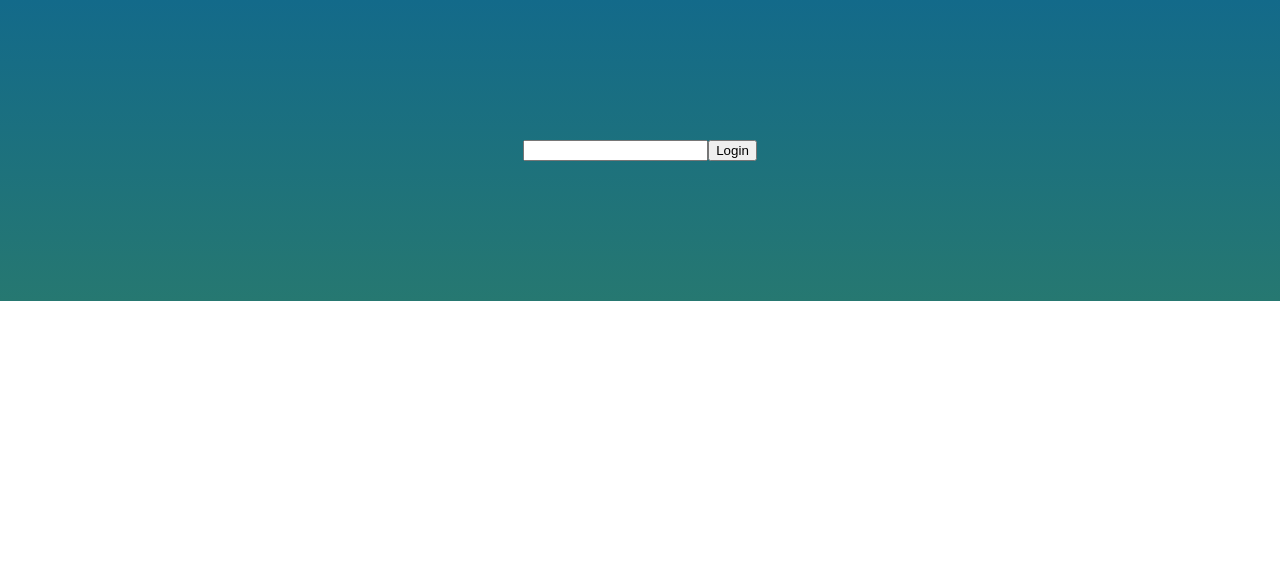
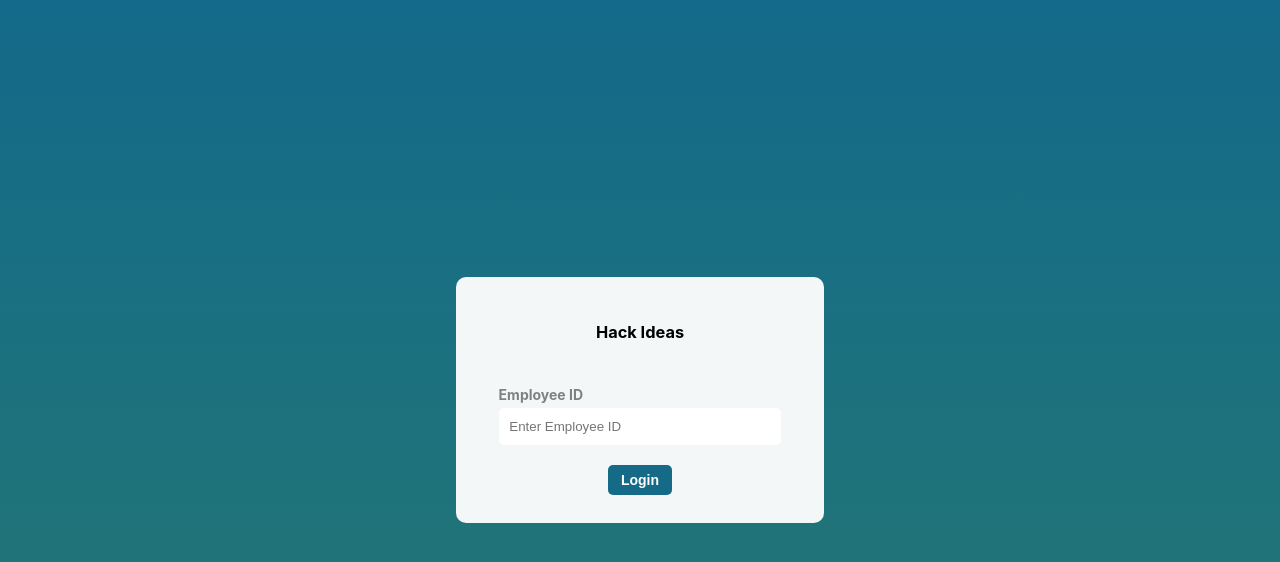
Before and after one commit to sarang5/hack-ideas, a React (Create React App) app: page /login in a window 1280 px wide. Shown: the top 562 px of the page. Built offline with nearby package versions, Linux system fonts and the light colour scheme.

Commit message:
login styling changes

```diff
--- a/data/db.json
+++ b/data/db.json
@@ -4,7 +4,7 @@
       "author": "Saran Govind",
       "title": "Social Media and Planning",
       "body": "This is a research challenge. To what extend can we use social media or other social or public data to improve planning of consumer deliveries (as a result of exponential growth of online orders and deliveries) ? Which data sources seems the most suitable for this?",
-      "votes": 2,
+      "votes": 3,
       "createdOn": 1629346530775,
       "tags": [
         "R&D",
--- a/src/CreateModal/CreateModal.js
+++ b/src/CreateModal/CreateModal.js
@@ -16,15 +16,15 @@ const CreateModal = ({ open, onClose, onCreate }) => {
                     <form autoComplete="false" ref={formRef} id="create-form">
                         <div className="section">
                             <label>Title</label>
-                            <textarea name="title"></textarea>
+                            <textarea name="title" required></textarea>
                         </div>
                         <div className="section">
                             <label>Description</label>
-                            <textarea rows="5" name="description"></textarea>
+                            <textarea rows="5" name="description" required></textarea>
                         </div>
                         <div className="section">
                             <label>Tags</label>
-                            <textarea rows="1" name="tags" placeholder="Add comma separated tags..."></textarea>
+                            <textarea rows="1" name="tags" placeholder="Add comma separated tags..." required></textarea>
                         </div>
                     </form>
                     <div className="footer">
--- a/src/Header/Header.js
+++ b/src/Header/Header.js
@@ -2,7 +2,8 @@ import { useState } from 'react';
 import CreateModal from '../CreateModal/CreateModal';
 import './Header.css';
 
-const Header = ({ user, handleCreate, handleLogout }) => {
+const Header = ({ handleCreate, handleLogout }) => {
+    console.log('--gg')
     const docBody = document.body;
     const [openModal, setOpenModal] = useState(false);
 
@@ -17,7 +18,7 @@ const Header = ({ user, handleCreate, handleLogout }) => {
 
     return (
         <div className="main-header">
-            <div className="welcome-text">Welcome {user},</div>
+            <div className="welcome-text">Welcome,</div>
             <div className="action-btns">
                 <span>
                     <button className="create-btn" onClick={() => {setOpenModal(true); updateBodyScroll(true);}}>Create</button>
--- a/src/Home.js
+++ b/src/Home.js
@@ -8,7 +8,6 @@ const HomePage = () => {
 
     const searchRef = useRef();
     const sortRef = useRef();
-    const [user, setUser] = useState('Saran');
     const [isLoading, setIsLoading] = useState(true);
     const [error, setError] = useState(false);
     const [challenges, setChallenges] = useState(null);
@@ -18,7 +17,7 @@ const HomePage = () => {
     const logout = () => {
         sessionStorage.removeItem('hackUser');
         window.location.href = "/login";
-    }
+    };
 
     const handleUpvoteClick = async (e, id) => {
         e.preventDefault();
@@ -78,7 +77,7 @@ const HomePage = () => {
 
     return (
         <div className="homepage">
-            <Header user={user} handleCreate={createChallenge} handleLogout={logout}></Header>
+            <Header handleCreate={createChallenge} handleLogout={logout}></Header>
             <div className="main-container">
                 {isLoading && <div className="loader"></div>}
                 {error && <div className="error-container">{error}</div>}
--- a/src/Login/Login.css
+++ b/src/Login/Login.css
@@ -2,5 +2,71 @@
     display: flex;
     width: 100%;
     justify-content: center;
-    padding: 10em;
+    align-items: center;
+    min-height: 100vh;
+    padding: 2em;
 }
+
+.login .container {
+    width: 30%;
+    background: #fff;
+    display: flex;
+    justify-content: center;
+    align-items: center;
+    gap: 5px;
+    border: none;
+    border-radius: 10px;
+    background-color: #f3f7f7;
+    padding: 2em;
+    flex-direction: column;
+    min-width: 200px;
+}
+
+.login .container input {
+    padding: 0.8em;
+    border-radius: 5px;
+    border: none;
+    outline: none;
+    width: 100%;
+}
+
+.login .container input.error {
+    border: 1px solid red;
+}
+
+.login .container .error-text {
+    font-size: 11px;
+    padding-left: 5px;
+    margin: 0;
+    color: red;
+    font-weight: 500;
+}
+
+.login .container button {
+    padding: 0.5em 0.9em;
+    font-size: 14px;
+    font-weight: bold;
+    border-radius: 5px;
+    border: none;
+    background: #156B87;
+    color: white;
+    cursor: pointer;
+    margin-top: 15px;
+}
+
+.login .container button:hover {
+    background-color: #267871;
+}
+
+.container .user-input {
+    min-width: 100px;
+    margin-top: 2em;
+}
+
+.container .user-label {
+    font-size: 14px;
+    color: gray;
+    font-weight: bold;
+    position: relative;
+    bottom: 5px;
+}
--- a/src/Login/Login.js
+++ b/src/Login/Login.js
@@ -1,28 +1,41 @@
-import { useRef } from "react";
+import { useRef, useState } from "react";
 import './Login.css';
+import {Link} from 'react-router-dom';
 
 const Login = () => {
     const empRef = useRef();
+    const [error, setError] = useState(false);
+
     const loginUser = async () => {
-
         try {
             const id = empRef.current.value;
             const res = await fetch(`http://localhost:8000/users/${id}`);
             if (!res.ok) {
                 throw Error('Login error');
             }
+
             const data = await res.json();
             sessionStorage.setItem('hackUser', JSON.stringify(data));
             window.location.href = "/";
         } catch (err) {
+            console.log(empRef.current);
+            setError(true);
             console.error('Employee id does not exist, cannot login ' + err);
         }
     };
 
     return (
         <div className="login">
-            <input ref={empRef} type="text" name="employee-id"></input>
-            <button onClick={loginUser}>Login</button>
+            <div className="container">
+                <h3>Hack Ideas</h3>
+                <div className="user-input">
+                    <label className="user-label" data-tooltip="Employee doesn't exist!">Employee ID</label>
+                    <input ref={empRef} type="text" name="employee-id"  className={error ? 'error' : ''}
+                        placeholder="Enter Employee ID" onKeyUp={() => setError(false)}></input>
+                    {error && <p className="error-text">Invalid employee ID!</p>}
+                </div>
+                <button onClick={loginUser}>Login</button>
+            </div>
         </div>
     );
 }
--- a/src/Search/Search.css
+++ b/src/Search/Search.css
@@ -13,6 +13,7 @@
     border-radius: 5px;
     padding: 0.5em;
     border: none;
+    outline: none;
   }
 
   .search-container .clear-search {
```
